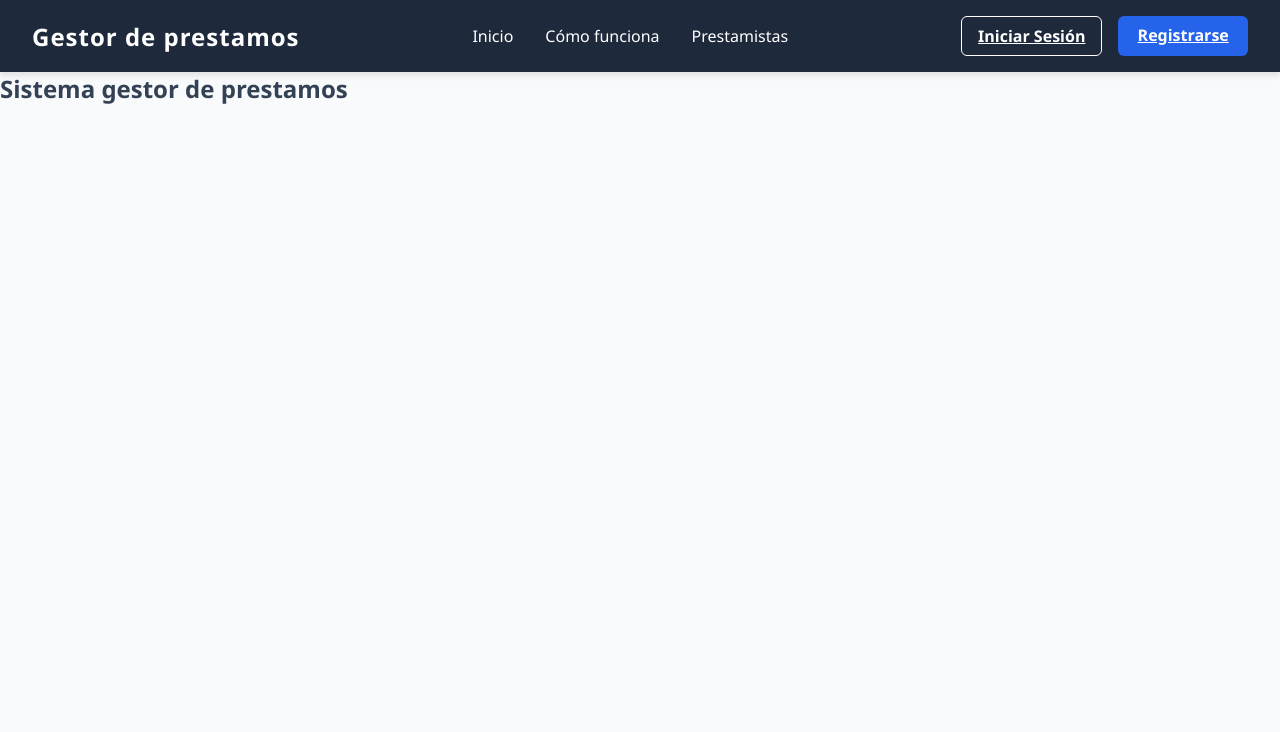
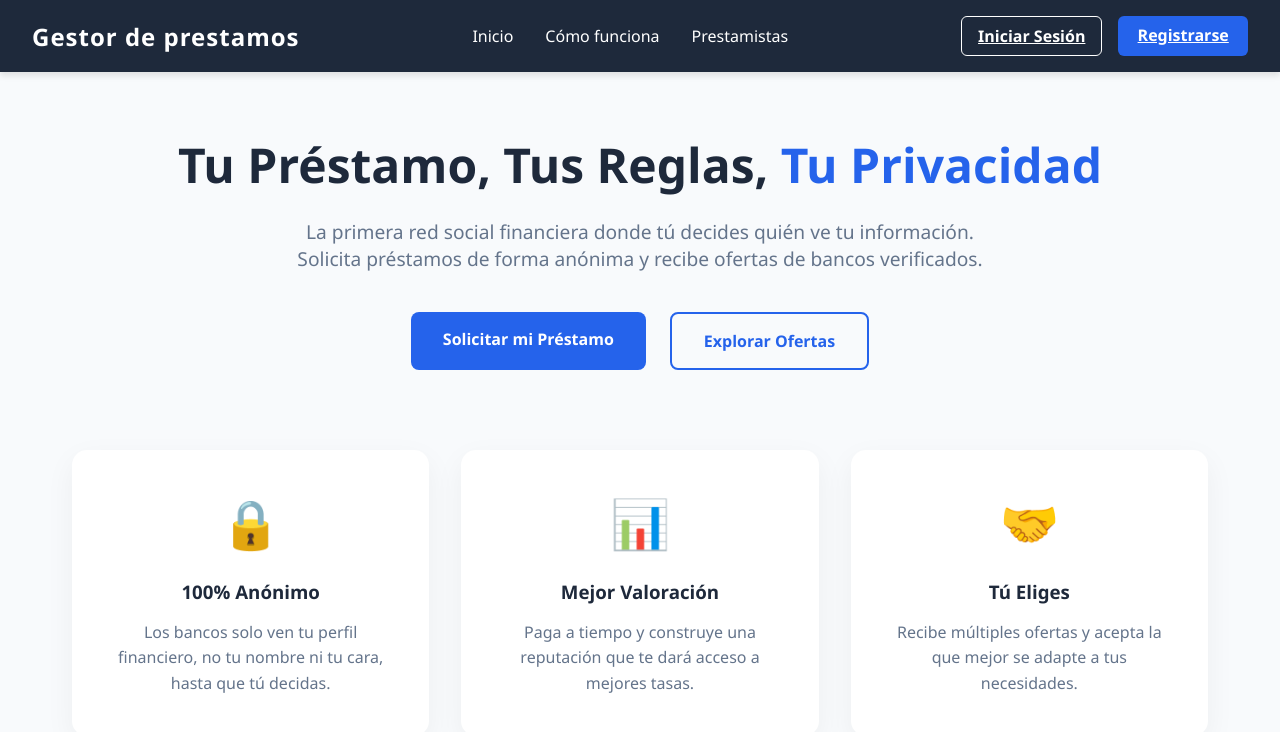
Before and after one commit to HelloAngel0202/Prototipo-de-sistema-digital, a React (Vite) app in the folder React/: page / in a window 1280 px wide. Shown: the top 732 px of the page. Built offline with nearby package versions, Linux system fonts and the light colour scheme.

Commit message:
Created main dashboard for users not logged

```diff
--- a/React/src/App.jsx
+++ b/React/src/App.jsx
@@ -1,5 +1,6 @@
 import { Routes, Route } from 'react-router-dom';
 import Navbar from './components/Navbar/Navbar';
+import Home from './components/Home/Home';
 import Register from './components/Auth/Register';
 import Login from './components/Auth/Login';
 
@@ -9,11 +10,7 @@ function App() {
 
       <Navbar />
       <Routes>
-        <Route path='/' element={
-          <main>
-            <h2>Sistema gestor de prestamos</h2>
-          </main>
-        }
+        <Route path='/' element={ <Home />}
         />
         <Route path='/login' element={<Login />}/>
         <Route path='/register' element={<Register />}/>
--- a/React/src/components/Auth/Login.jsx
+++ b/React/src/components/Auth/Login.jsx
@@ -1,5 +1,6 @@
 import { useState } from 'react';
 import './Login.css';
+import { Link } from 'react-router-dom';
 
 function Login() {
   const [email, setEmail] = useState('');
@@ -49,7 +50,7 @@ function Login() {
         <button type="submit" className="btn-auth">Entrar al Sistema</button>
 
         <p className="auth-switch">
-          ¿Aún no tienes cuenta? <a href="#register">Regístrate aquí</a>
+          ¿Aún no tienes cuenta? <Link to="/register">Registrate</Link>
         </p>
       </form>
     </div>
--- a/React/src/components/Auth/Register.jsx
+++ b/React/src/components/Auth/Register.jsx
@@ -2,6 +2,7 @@
 
 import { useState } from "react";
 import "./Register.css";
+import { Link } from "react-router-dom";
 
 function Register() {
     const [name, setName] = useState('');
@@ -49,7 +50,7 @@ function Register() {
                 <button type="submit" className="btn-auth">Registrarse</button>
 
                 <p className="auth-switch">
-                    ¿Ya tienes cuenta? <a href="#login">Inicia Sesión</a>
+                    ¿Ya tienes cuenta? <Link to={"/login"}> Inicia Sesión</Link>
                 </p>
             </form>
         </div>
--- /dev/null
+++ b/React/src/components/Home/Home.css
@@ -0,0 +1,91 @@
+.home-container {
+  max-width: 1200px;
+  margin: 0 auto;
+  padding: 4rem 2rem;
+}
+
+.hero {
+  text-align: center;
+  margin-bottom: 5rem;
+}
+
+.hero h1 {
+  font-size: 3rem;
+  color: var(--color-secondary);
+  margin-bottom: 1.5rem;
+  line-height: 1.2;
+}
+
+.highlight {
+  color: var(--color-primary);
+}
+
+.hero p {
+  font-size: 1.2rem;
+  color: var(--color-text-muted);
+  max-width: 700px;
+  margin: 0 auto 2.5rem;
+}
+
+.hero-btns {
+  display: flex;
+  gap: 1.5rem;
+  justify-content: center;
+}
+
+.btn-primary-home {
+  background-color: var(--color-primary);
+  color: white;
+  padding: 1rem 2rem;
+  border-radius: 8px;
+  text-decoration: none;
+  font-weight: bold;
+  transition: background 0.3s;
+}
+
+.btn-secondary-home {
+  border: 2px solid var(--color-primary);
+  color: var(--color-primary);
+  padding: 1rem 2rem;
+  border-radius: 8px;
+  text-decoration: none;
+  font-weight: bold;
+  transition: all 0.3s;
+}
+
+.btn-primary-home:hover { background-color: var(--color-primary-hover); }
+.btn-secondary-home:hover { background-color: var(--color-primary); color: white; }
+
+.features {
+  display: grid;
+  grid-template-columns: repeat(auto-fit, minmax(300px, 1fr));
+  gap: 2rem;
+}
+
+.feature-card {
+  background: var(--color-surface);
+  padding: 2.5rem;
+  border-radius: 15px;
+  text-align: center;
+  box-shadow: 0 10px 30px rgba(0,0,0,0.05);
+  transition: transform 0.3s;
+}
+
+.feature-card:hover {
+  transform: translateY(-10px);
+}
+
+.feature-card .icon {
+  font-size: 3rem;
+  margin-bottom: 1.5rem;
+}
+
+.feature-card h3 {
+  color: var(--color-secondary);
+  margin-bottom: 1rem;
+}
+
+.feature-card p {
+  color: var(--color-text-muted);
+  line-height: 1.6;
+}
--- /dev/null
+++ b/React/src/components/Home/Home.jsx
@@ -0,0 +1,40 @@
+import './Home.css';
+import { Link } from 'react-router-dom';
+
+function Home() {
+  return (
+    <div className="home-container">
+      <section className="hero">
+        <h1>Tu Préstamo, Tus Reglas, <span className="highlight">Tu Privacidad</span></h1>
+        <p>
+          La primera red social financiera donde tú decides quién ve tu información.
+          Solicita préstamos de forma anónima y recibe ofertas de bancos verificados.
+        </p>
+        <div className="hero-btns">
+          <Link to="/register" className="btn-primary-home">Solicitar mi Préstamo</Link>
+          <Link to="/login" className="btn-secondary-home">Explorar Ofertas</Link>
+        </div>
+      </section>
+
+      <section className="features">
+        <div className="feature-card">
+          <div className="icon">🔒</div>
+          <h3>100% Anónimo</h3>
+          <p>Los bancos solo ven tu perfil financiero, no tu nombre ni tu cara, hasta que tú decidas.</p>
+        </div>
+        <div className="feature-card">
+          <div className="icon">📊</div>
+          <h3>Mejor Valoración</h3>
+          <p>Paga a tiempo y construye una reputación que te dará acceso a mejores tasas.</p>
+        </div>
+        <div className="feature-card">
+          <div className="icon">🤝</div>
+          <h3>Tú Eliges</h3>
+          <p>Recibe múltiples ofertas y acepta la que mejor se adapte a tus necesidades.</p>
+        </div>
+      </section>
+    </div>
+  );
+}
+
+export default Home;
```
